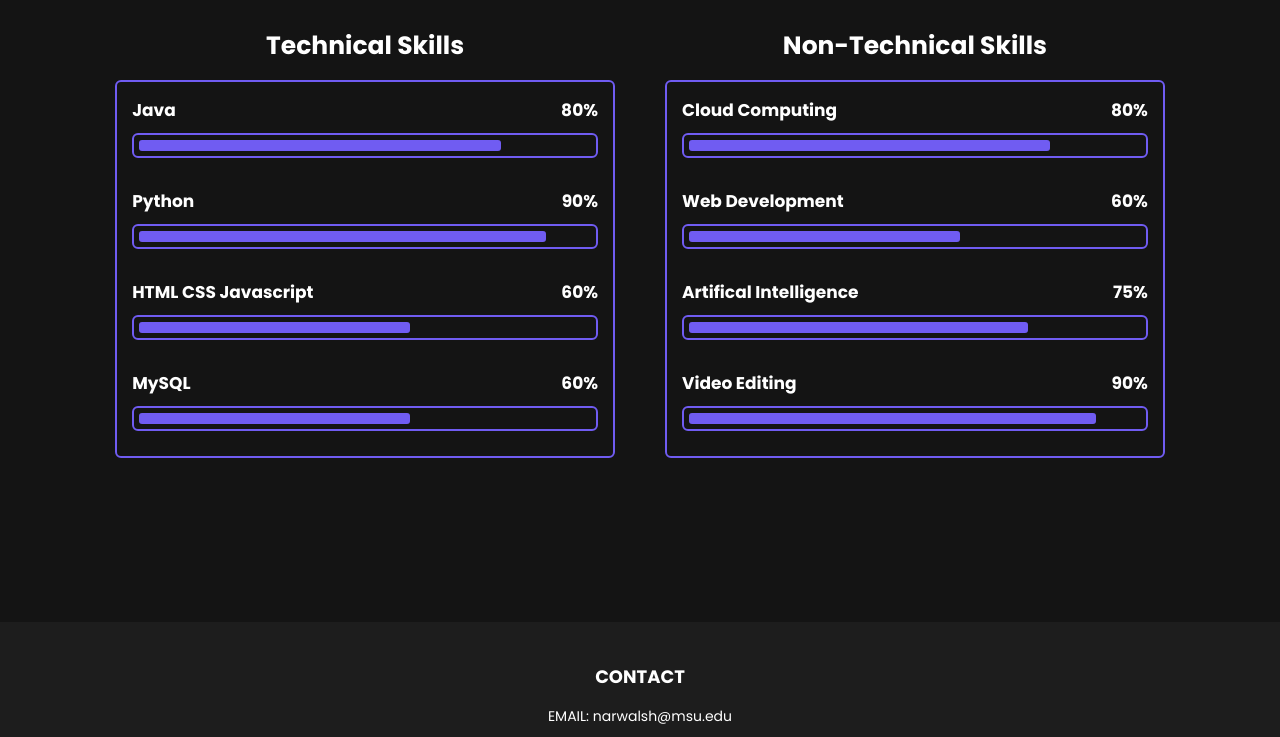
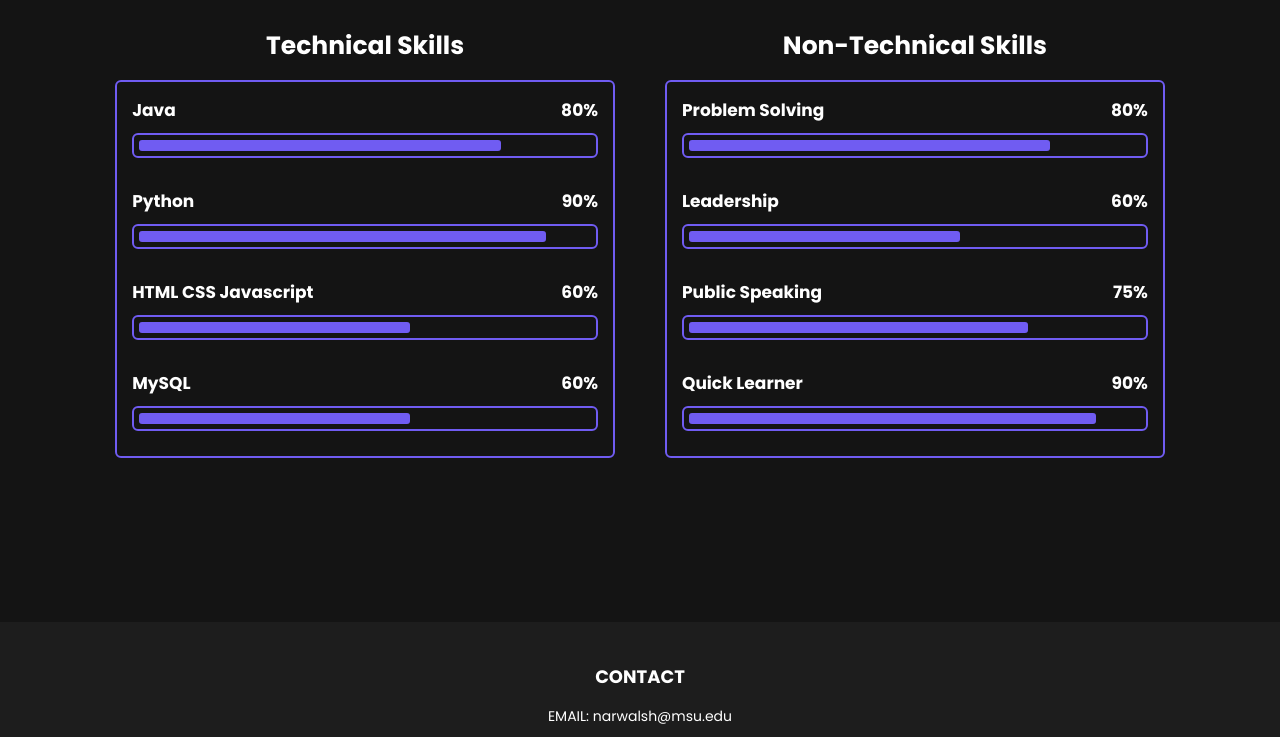
Before and after one commit to shaurya10n/Website, a plain HTML site: page index.html in a window 1280 px wide. Shown: the part 3067-3804 px from the top of the page. Drawn offline with nearby package versions, Linux system fonts and the light colour scheme.

Commit message:
Update index.html

```diff
--- a/index.html
+++ b/index.html
@@ -170,19 +170,19 @@
                 <div class="skills-box">
                     <div class="skills-content">
                         <div class="progress">
-                            <h3>Cloud Computing <span>80%</span></h3>
+                            <h3>Problem Solving <span>80%</span></h3>
                             <div class="bar"><span></span></div>
                         </div>
                         <div class="progress">
-                            <h3>Web Development <span>60%</span></h3>
+                            <h3>Leadership <span>60%</span></h3>
                             <div class="bar"><span></span></div>
                         </div>
                         <div class="progress">
-                            <h3>Artifical Intelligence <span>75%</span></h3>
+                            <h3>Public Speaking <span>75%</span></h3>
                             <div class="bar"><span></span></div>
                         </div>
                         <div class="progress">
-                            <h3>Video Editing <span>90%</span></h3>
+                            <h3>Quick Learner <span>90%</span></h3>
                             <div class="bar"><span></span></div>
                         </div>
                     </div>
```
